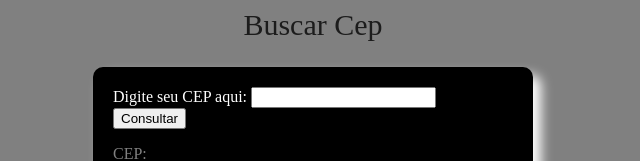
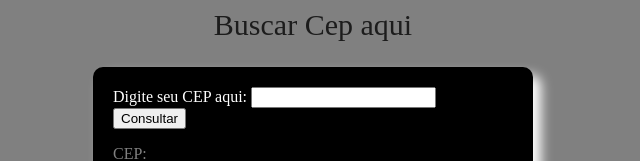
Before and after one commit to rian-salin/consulta_cep, a plain HTML site: page index.html in a window 1280 px wide. Shown: the top 161 px of the page, without its empty margins (327-967 px from the left). Drawn offline with nearby package versions, Linux system fonts and the light colour scheme.

```diff
--- a/index.html
+++ b/index.html
@@ -8,7 +8,7 @@
     <link rel="stylesheet" href="https://cdn.jsdelivr.net/npm/bootstrap-icons@1.11.3/font/bootstrap-icons.min.css">
 </head>
 <body>
-    <header>Buscar Cep</header>
+    <header>Buscar Cep aqui</header>
 
     <section>
         <div>
```
Also changed, not shown: 1 other file.
